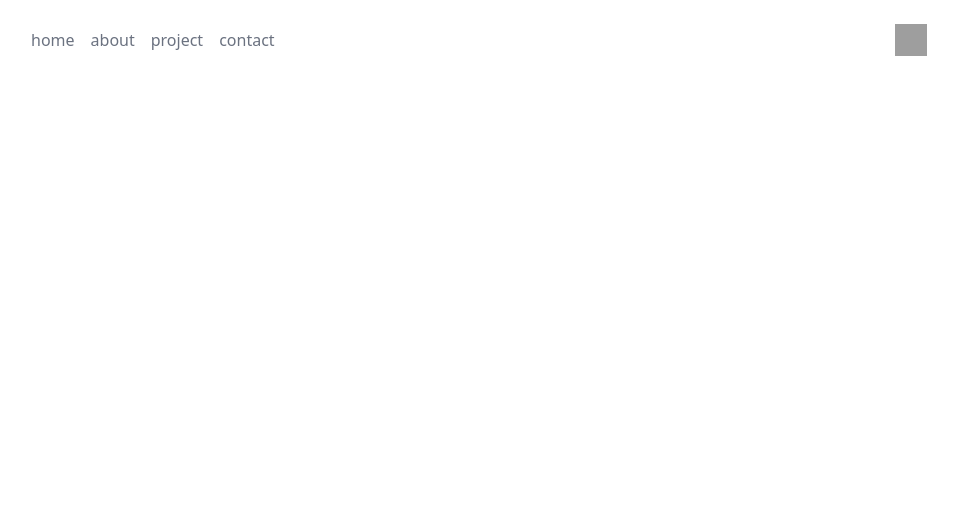
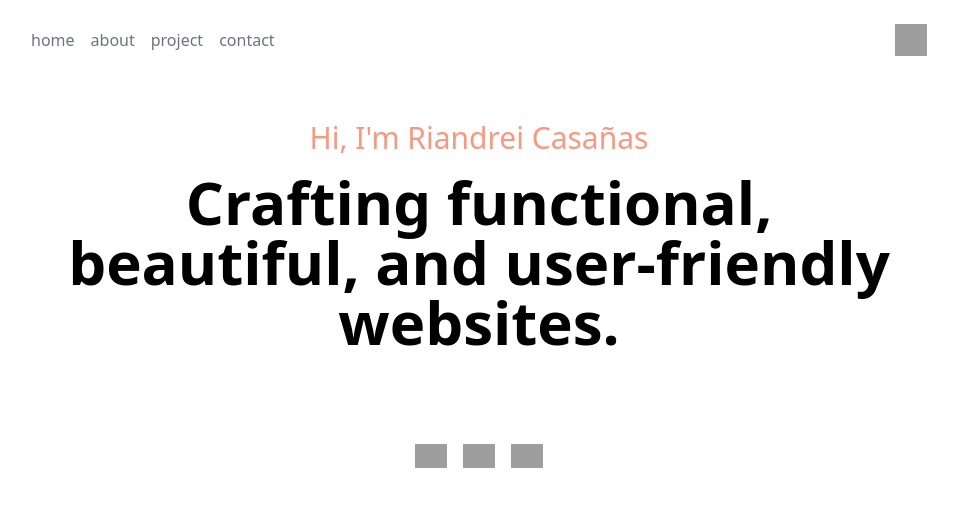
Before and after one commit to riandrei/portfolio, an Astro site: page / in a window 1280 px wide. Shown: the whole page, without its empty margins (161-1119 px from the left). Built offline with nearby package versions, Linux system fonts and the light colour scheme; Astro itself is replaced by a stand-in of ours; grey boxes are pictures that could not be loaded.

Commit message:
added the hero component

```diff
--- /dev/null
+++ b/src/components/Hero.astro
@@ -0,0 +1,15 @@
+---
+---
+
+<section class="my-10">
+    <h4 class="text-xl font-medium text-center text-brandOrange sm:text-3xl">Hi, I'm Riandrei Casañas</h4>
+    <h1 class="text-3xl font-bold text-center my-4 whitespace-pre-wrap sm:text-6xl">Crafting functional,
+beautiful, and user-friendly
+websites.
+    </h1>
+    <ul class="flex items-center justify-center gap-4 mt-6 sm:mt-8">
+        <li><a href="https://linkedin.com/in/riandrei" target="_blank"><img class="sm:w-8" src="/src/assets/linkedin.svg" alt="linkedin icon"/></a></li>
+        <li><a href="https://github.com/riandrei" target="_blank"><img class="sm:w-8" src="/src/assets/github.svg" alt="github icon"/></a></li>
+        <li><a href="mailto:riandrei.casanas@gmail.com" target="_blank"><img class="sm:w-8" src="/src/assets/mail.svg" alt="mail icon"/></a></li>
+    </ul>
+</section>
--- a/src/layouts/Layout.astro
+++ b/src/layouts/Layout.astro
@@ -7,7 +7,7 @@
 		<meta name="generator" content={Astro.generator} />
 		<title>Astro Basics</title>
 	</head>
-	<body class="flex justify-center">
+	<body class="flex flex-col items-center">
 		<slot />
 	</body>
 </html>
--- a/src/pages/index.astro
+++ b/src/pages/index.astro
@@ -1,8 +1,12 @@
 ---
 import Nav from '../components/Nav.astro';
+import Hero from '../components/Hero.astro';
 import Layout from '../layouts/Layout.astro';
 ---
 
 <Layout>
 	<Nav />
+	<main class="w-full sm:w-9/12">
+		<Hero />
+	</main>
 </Layout>
--- a/tailwind.config.mjs
+++ b/tailwind.config.mjs
@@ -1,8 +1,12 @@
 /** @type {import('tailwindcss').Config} */
 export default {
-	content: ['./src/**/*.{astro,html,js,jsx,md,mdx,svelte,ts,tsx,vue}'],
-	theme: {
-		extend: {},
-	},
-	plugins: [],
-}
+  content: ["./src/**/*.{astro,html,js,jsx,md,mdx,svelte,ts,tsx,vue}"],
+  theme: {
+    extend: {
+      colors: {
+        brandOrange: "#F89880",
+      },
+    },
+  },
+  plugins: [],
+};
```
